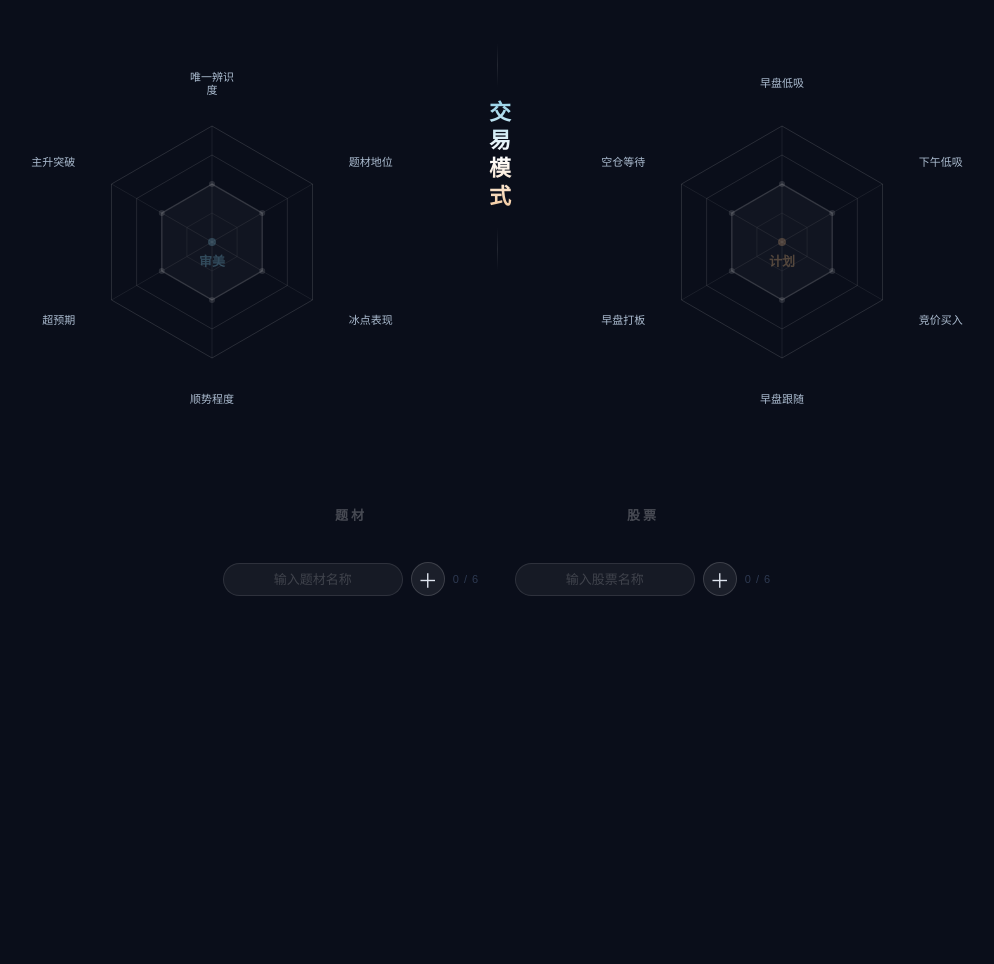
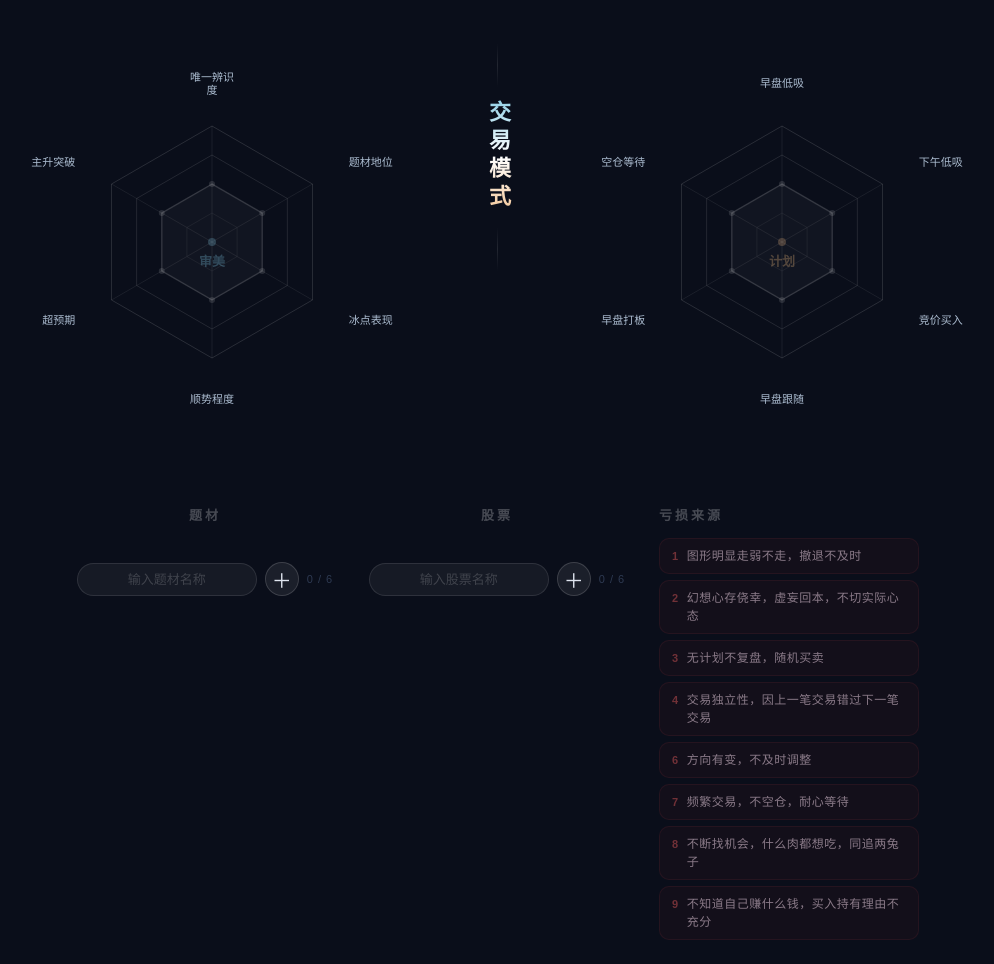
Before and after one commit to lizhaoxiong/home-trading-framework, a website: page public/index.html in a window 1280 px wide. Shown: the part 507-1471 px from the top of the page, without its empty margins (143-1137 px from the left). Before the commit the page ends 1127 px from the top, so only its background shows below. Drawn offline with Linux system fonts and the light colour scheme; no server answers.

Commit message:
feat: 新增亏损来源纯文本列表，位于股票右侧

```diff
--- a/public/index.html
+++ b/public/index.html
@@ -42,11 +42,35 @@
   }
   .vline { width: 1px; height: 44px; background: linear-gradient(180deg, transparent, rgba(255,255,255,0.1), transparent); }
 
-  /* 底部双列区 */
+  /* 底部多列区 */
   .bottom-zone {
     width: 100%; max-width: 1060px;
     margin-top: 24px;
     display: flex; gap: 32px; justify-content: center; align-items: flex-start;
+  }
+
+  /* 亏损来源 */
+  .loss-col {
+    display: flex; flex-direction: column; gap: 14px;
+    min-width: 220px; max-width: 260px;
+  }
+  .loss-list {
+    display: flex; flex-direction: column; gap: 6px;
+  }
+  .loss-item {
+    display: flex; align-items: flex-start; gap: 8px;
+    padding: 8px 12px;
+    border-radius: 10px;
+    border: 1px solid rgba(255,80,80,0.08);
+    background: rgba(255,60,60,0.04);
+    font-size: 12px; color: #8a7a88; line-height: 1.5;
+    letter-spacing: 0.5px;
+  }
+  .loss-num {
+    flex-shrink: 0;
+    color: rgba(255,100,100,0.4);
+    font-size: 11px; font-weight: 700;
+    margin-top: 1px;
   }
   .list-col {
     display: flex; flex-direction: column; align-items: center; gap: 14px;
@@ -177,6 +201,21 @@
       <input class="add-input" id="stockInput" placeholder="输入股票名称" maxlength="16">
       <button class="add-btn" id="stockAddBtn" onclick="addItem('stock')">＋</button>
       <span class="item-count" id="stockCount">0 / 6</span>
+    </div>
+  </div>
+
+  <!-- 亏损来源 -->
+  <div class="loss-col">
+    <div class="list-header">亏损来源</div>
+    <div class="loss-list">
+      <div class="loss-item"><span class="loss-num">1</span><span>图形明显走弱不走，撤退不及时</span></div>
+      <div class="loss-item"><span class="loss-num">2</span><span>幻想心存侥幸，虚妄回本，不切实际心态</span></div>
+      <div class="loss-item"><span class="loss-num">3</span><span>无计划不复盘，随机买卖</span></div>
+      <div class="loss-item"><span class="loss-num">4</span><span>交易独立性，因上一笔交易错过下一笔交易</span></div>
+      <div class="loss-item"><span class="loss-num">6</span><span>方向有变，不及时调整</span></div>
+      <div class="loss-item"><span class="loss-num">7</span><span>频繁交易，不空仓，耐心等待</span></div>
+      <div class="loss-item"><span class="loss-num">8</span><span>不断找机会，什么肉都想吃，同追两兔子</span></div>
+      <div class="loss-item"><span class="loss-num">9</span><span>不知道自己赚什么钱，买入持有理由不充分</span></div>
     </div>
   </div>
 
```
